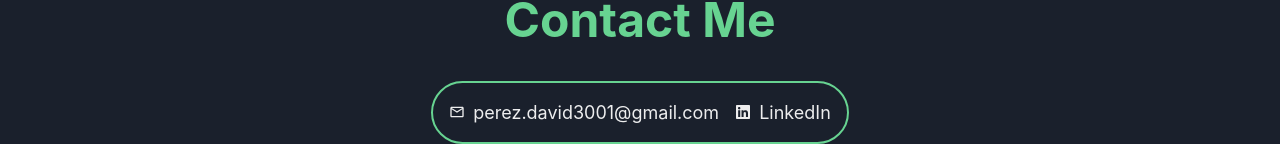
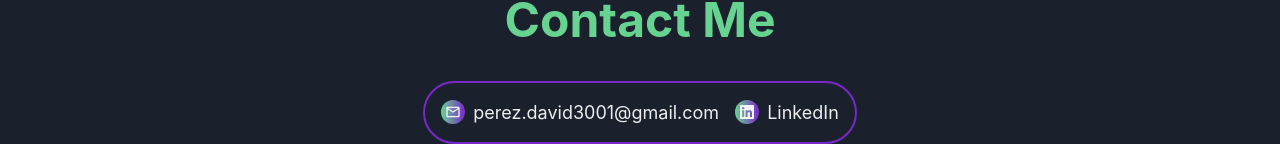
Before and after one commit to dperez00/portfolio-site, a React (Vite) app in the folder portfolio-site/: page / in a window 1280 px wide. Shown: the part 3492-3636 px from the top of the page. Built offline with nearby package versions, Linux system fonts and the light colour scheme.

Commit message:
Refactor ContactMe component: Update icon colors and styles

```diff
--- a/portfolio-site/src/components/ContactMe.tsx
+++ b/portfolio-site/src/components/ContactMe.tsx
@@ -14,14 +14,26 @@ const ContactMe = () => {
         </Heading>
       </HStack>
       <HStack justifyContent="center">
-        <Box border="2px" borderColor="#67d391" borderRadius="32px">
+        <Box border="2px" borderColor="#7928CA" borderRadius="32px">
           <HStack gap="16px" margin="16px">
             <HStack>
-              <MdOutlineMailOutline />
+              <Box
+                borderRadius="full"
+                bgGradient="linear(to-l, #7928CA, green.300)"
+                p={1}
+              >
+                <MdOutlineMailOutline />
+              </Box>
               <Text fontSize="large">perez.david3001@gmail.com</Text>
             </HStack>
             <HStack>
-              <FaLinkedin />
+              <Box
+                borderRadius="full"
+                bgGradient="linear(to-l, #7928CA, green.300)"
+                p={1}
+              >
+                <FaLinkedin />
+              </Box>
               <Text fontSize="large">LinkedIn</Text>
             </HStack>
           </HStack>
```
